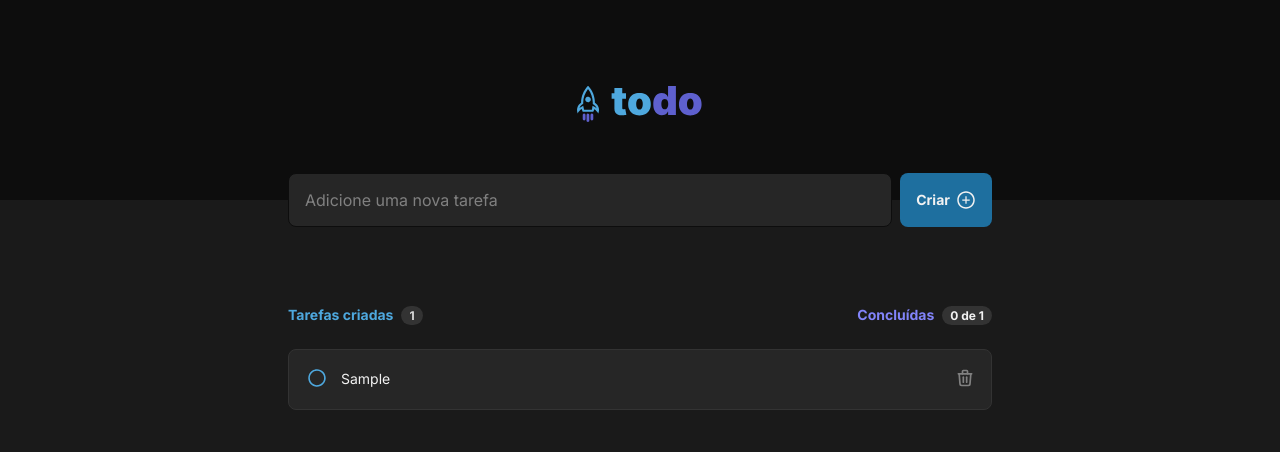
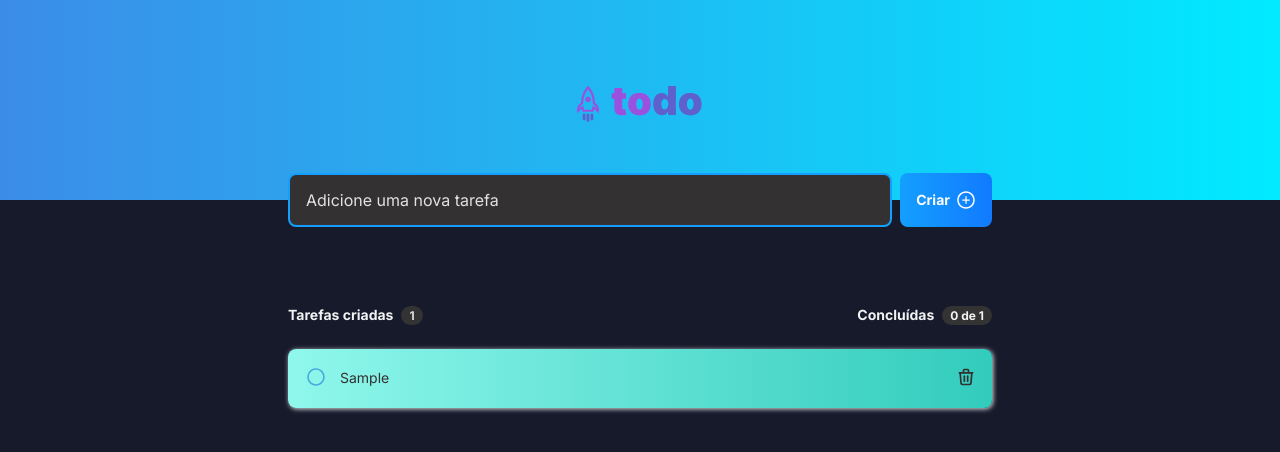
Before and after one commit to cleitonrs/Todo-List, a React (Vite) app: page / in a window 1280 px wide. Both pictures are taken after typing "Sample" into the empty fields and a click on the button "Criar". Shown: the top 452 px of the page. Built offline with nearby package versions, Linux system fonts and the light colour scheme.

Commit message:
new layout

```diff
--- a/src/components/Header.module.css
+++ b/src/components/Header.module.css
@@ -1,6 +1,8 @@
 .header {
   position: relative;
-  background: var(--gray-700);
+  background: linear-gradient(90deg,
+  var(--background-primary),
+  var(--background-secondary));
   height: 12.5rem;
   display: flex;
   align-items: center;
@@ -23,27 +25,30 @@
 .inputTaskForm input {
   height: 100%;
   flex: 1;
-  color: var(--gray-100);
-  background: var(--gray-500);
-  border: 1px solid var(--gray-700);
+  color: var(--white);
+  background: var(--black-less);
+  border: 2px solid var(--todo-button-primary);
   border-radius: 8px;
   padding: 1rem;
   font-size: 1rem;
 }
 
 .inputTaskForm input::placeholder {
-  color: var(--gray-300);
+  color: var(--placeholder-dark);
 }
 
 .inputTaskForm input:focus {
-  outline: 1px solid var(--purple-dark);
+  outline: 1px solid var(--todo-row-4-secondary);
 }
 
 .inputTaskForm button {
   height: 100%;
   padding:  1rem;
-  background: var(--blue-dark);
-  color: var(--gray-100);
+  background-image: linear-gradient(
+    90deg,
+    var(--todo-button-primary),
+    var(--todo-button-secondary));
+  color: var(--white);
   border: none;
   border-radius: 8px;
   display: flex;
@@ -55,7 +60,7 @@
 }
 
 .inputTaskForm button:hover {
-  background: var(--blue);
+  filter: brightness(0.9);
 }
 
 @media (min-width: 360px) {
--- a/src/components/List.module.css
+++ b/src/components/List.module.css
@@ -21,7 +21,7 @@
 }
 
 .created p {
-  color: var(--blue);
+  color: var(--gray-100);
 }
 
 .created span {
@@ -40,7 +40,7 @@
 }
 
 .done p {
-  color: var(--purple);
+  color: var(--gray-100);
 }
 
 .done span {
@@ -59,26 +59,52 @@
 
 .task {
   width: 100%;
-  background: var(--gray-500);
-  border: 1px solid var(--gray-400);
+  background: linear-gradient(
+    90deg,
+    var(--todo-row-4-primary),
+    var(--todo-row-4-secondary));
   padding: 1rem;
   border-radius: 8px;
+  box-shadow: 1px 1px 5px var(--placeholder-dark);
   display: flex;
   align-items: center;
   justify-content: space-between;
   gap: 0.75rem;
 }
 
+.task:nth-child(4n + 1) {
+  background: linear-gradient(
+    90deg,
+    var(--todo-row-2-primary),
+    var(--todo-row-2-secondary));
+}
+
+.task:nth-child(4n + 2) {
+  background: linear-gradient(
+    90deg,
+    var(--todo-row-3-primary),
+    var(--todo-row-3-secondary));
+}
+
+.task:nth-child(4n + 3) {
+  background: linear-gradient(
+    90deg,
+    var(--todo-row-1-primary),
+    var(--todo-row-1-secondary));
+}
+
 .task p {
   font-size: 0.875rem;
   line-height: 1.18rem;
-  color: var(--gray-100);
+  color: var(--black-less);
   margin-right: auto;
 }
 
-p.textCompleted {
-  color: var(--gray-300);
+
+.textCompleted {
   text-decoration: line-through;
+  font-style: italic;
+  opacity: 0.3;
 }
 
 .check {
@@ -89,7 +115,7 @@ p.textCompleted {
 .delete {
   background: none;
   border: none;
-  color: var(--gray-300);
+  color: var(--black-less);
 }
 
 .delete:hover {
--- a/src/components/List.tsx
+++ b/src/components/List.tsx
@@ -31,11 +31,11 @@ export function List({ todos, onDeleteTodo, onComplete }: TodosProps ) {
 
       <div className={styles.list}>
         {todos.map((todo) => (
-          <div className={styles.task} key={todo.id} >
+          <div className={`${styles.task} ${todo.isCompleted ? styles.textCompleted : ''}` } key={todo.id} >
             <button className={styles.check} onClick={() => onComplete(todo.id)}>
               {todo.isCompleted ? <img src={checked} /> : <img src={check} />}
             </button>
-            <p className={todo.isCompleted ? styles.textCompleted : ''}>
+            <p>
               {todo.title}
             </p>
             <button className={styles.delete} onClick={() => onDeleteTodo(todo.id)}>
--- a/src/global.css
+++ b/src/global.css
@@ -1,5 +1,35 @@
 :root {
-  --gray-100: #f2f2f2;
+  --background-primary: #3c8ce7;
+  --background-secondary: #00eaff;
+
+  --white: #fff;
+
+  --black: #000;
+  --black-less: #333131;
+  --todo-app-dark: #161a2b;
+
+  --placeholder-light: #aaa1a1;
+  --placeholder-dark: #e2e2e2;
+
+  --todo-button-primary: #149fff;
+  --todo-button-secondary: #117aff;
+
+  --todo-row-1-primary: #a3e635;
+  --todo-row-1-secondary: #84cc16;
+
+  --todo-row-2-primary: #90f7ec;
+  --todo-row-2-secondary: #32CCBC;
+
+  --todo-row-3-primary: #fdeb71;
+  --todo-row-3-secondary: #f8d800;
+
+  --todo-row-4-primary: #ce9ffc;
+  --todo-row-4-secondary: #7367f0;
+
+  --danger: #e25858;
+
+
+   --gray-100: #f2f2f2;
   --gray-200: #d9d9d9;
   --gray-300: #808080;
   --gray-400: #333333;
@@ -7,13 +37,6 @@
   --gray-600: #1a1a1a;
   --gray-700: #0d0d0d;
 
-  --blue: #4ea8de;
-  --blue-dark: #1e6f9f;
-
-  --purple: #8284fa;
-  --purple-dark: #5e60ce;
-
-  --danger: #e25858;
 }
 
 * {
@@ -24,9 +47,10 @@
 }
 
 body {
-  background: var(--gray-600);
+  background: var(--todo-app-dark);
   color: var(--gray-100);
   min-height: 100vh;
+  background-attachment: fixed;
 }
 
 button {
```
Also changed, not shown: src/assets/logo.svg.
